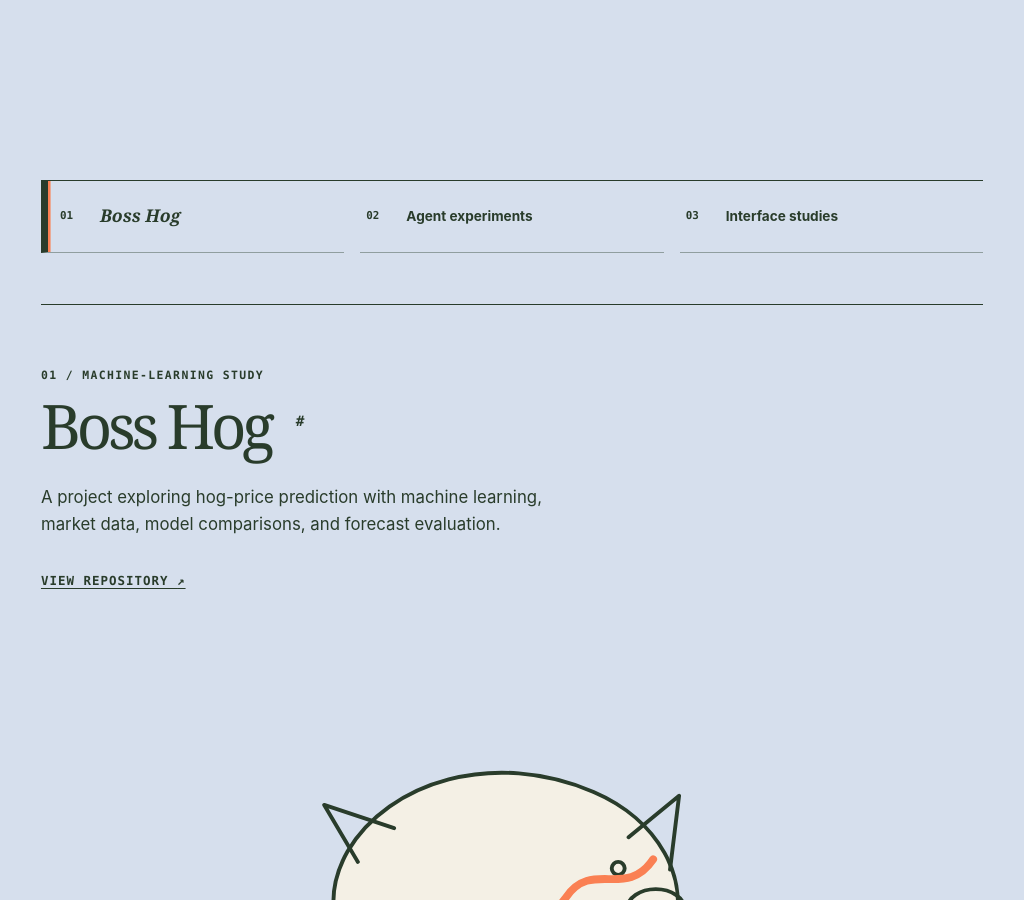
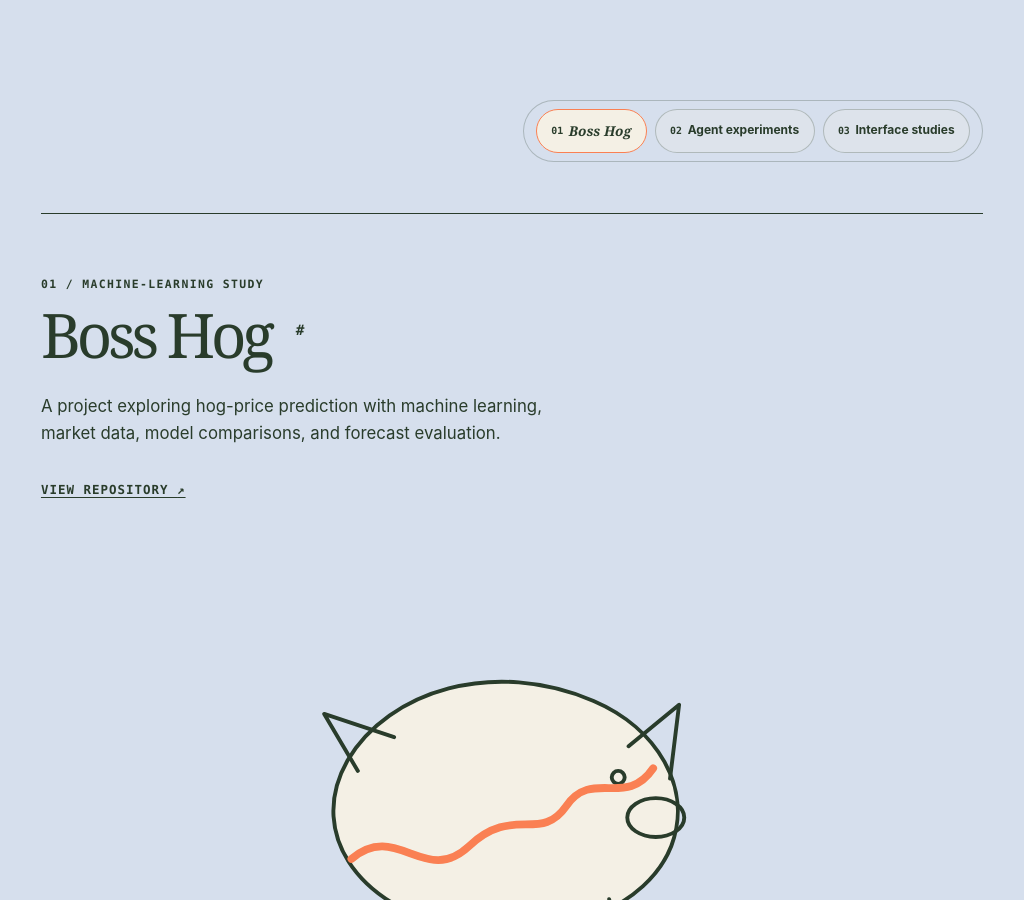
Before and after one commit to adam8/adamjones-lab, a website built with Vite: page index.html in a window 1024 px wide. Shown: the part 2586-3486 px from the top of the page. Built offline with nearby package versions, Linux system fonts and the light colour scheme.

Commit message:
feat: compact pill tab bar for narrow-desktop Work
Improve the 961-1099px Work chapter controls.

- Convert the wrapping controls row into a single-line horizontally scrollable tab bar.

- Use pill-style buttons with a solid section background so the sticky bar stays readable.

- Keep the >=1100px sticky left-column layout unchanged.

- Remove a flaky scroll-stability helper assertion in story.spec.js.

```diff
--- a/src/styles.css
+++ b/src/styles.css
@@ -133,9 +133,12 @@ h1, h2, h3, p, dd, a, button { overflow-wrap: break-word; }
   .js.motion-ok .project-controls { display: flex; position: sticky; top: 2rem; }
 }
 @media (min-width: 961px) and (max-width: 1099px) and (min-height: 641px) {
-  .js.motion-ok .project-stage { padding-top: 7rem; }
-  .js.motion-ok .project-controls { display: flex; flex-direction: row; flex-wrap: wrap; gap: 1rem; position: sticky; top: 0; }
-  .js.motion-ok .project-controls button { flex: 1 1 12rem; }
+  .js.motion-ok .project-stage { padding-top: 2rem; }
+  .js.motion-ok .project-controls { display: flex; flex-direction: row; flex-wrap: nowrap; justify-content: flex-end; gap: .5rem; position: sticky; top: calc(var(--chapter-clearance, 0) - 1rem); right: 0; z-index: 5; width: fit-content; margin-left: auto; padding: .5rem .75rem; overflow-x: auto; scrollbar-width: none; -ms-overflow-style: none; overscroll-behavior-x: contain; border: 1px solid rgb(41 60 43 / 25%); border-radius: 9999px; background: var(--blue); }
+  .js.motion-ok .project-controls::-webkit-scrollbar { display: none; }
+  .js.motion-ok .project-controls button { flex: 0 0 auto; display: inline-flex; align-items: center; gap: .35rem; min-height: 2.75rem; padding: .35rem .9rem; border: 1px solid rgb(41 60 43 / 25%); border-radius: 999px; background: rgb(244 240 229 / 22%); font-size: .75rem; font-weight: 750; white-space: nowrap; }
+  .js.motion-ok .project-controls button[aria-pressed="true"] { border-color: var(--coral); background: var(--cream); font-family: var(--serif); font-size: .85rem; font-style: italic; box-shadow: none; padding-left: .9rem; border-left-width: 1px; }
+  .js.motion-ok .project-controls button span { font-size: .62rem; }
 }
 
 /* Intrinsic rem-based bases release the complete diorama below enlarged copy. */
```
Also changed, not shown: docs/review/f-034/review.md (added, +16 -0 lines), tests/story.spec.js (+0 -3 lines).
